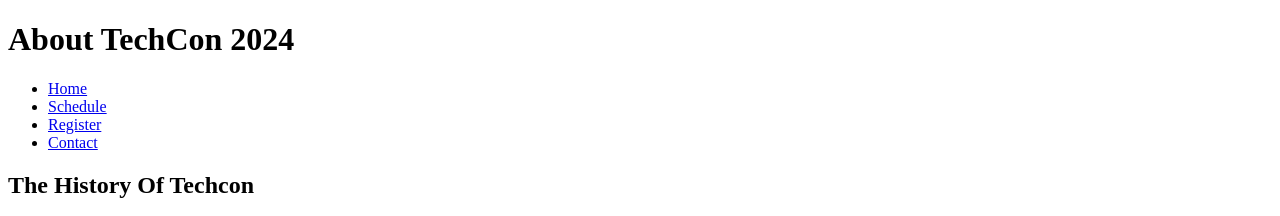
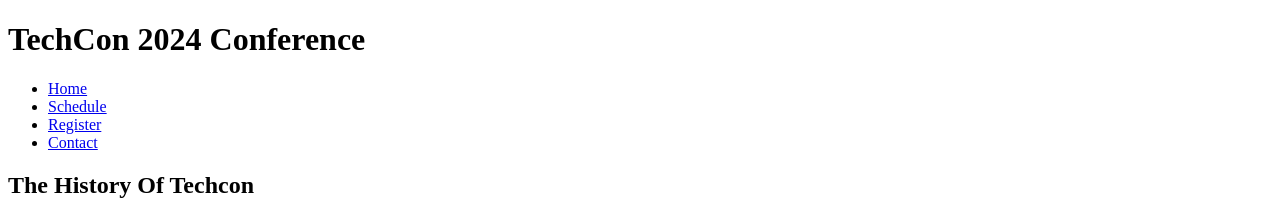
Before and after one commit to 0xcollins/TechCon_HTML, a plain HTML site: page techcon_website/about.html in a window 1280 px wide. Shown: the top 216 px of the page. Drawn offline with Linux system fonts and the light colour scheme.

Commit message:
made edits to all files

```diff
--- a/techcon_website/about.html
+++ b/techcon_website/about.html
@@ -7,7 +7,7 @@
     </head>
     <body>
         <header>
-            <h1>About TechCon 2024</h1>
+            <h1>TechCon 2024 Conference</h1>
             <nav>
                 <ul>
                     <li><a href="about.html">Home</a></li>
```
